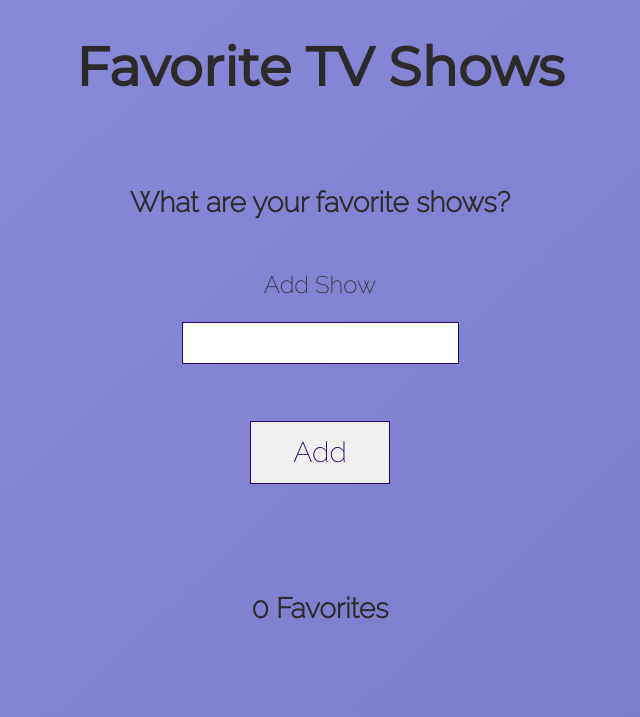
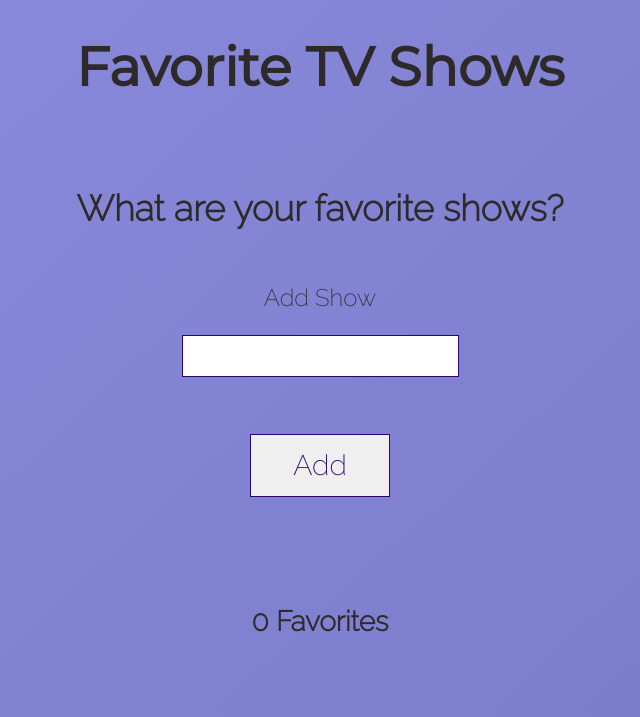
Before and after one commit to saxby-b/favorite-show-project, a website: page index.html in a window 1280 px wide. Shown: the whole page, without its empty margins (320-960 px from the left). Drawn offline with Linux system fonts and the light colour scheme.

Commit message:
Changed h3 to h2 and added type attribute to button

```diff
--- a/index.html
+++ b/index.html
@@ -21,10 +21,10 @@
       </header>
       <main>
         <div class="add-show">
-          <h3>What are your favorite shows?</h3>
+          <h2>What are your favorite shows?</h2>
           <label for="add">Add Show</label>
           <input type="text" id="add" />
-          <button class="add">Add</button>
+          <button type="button" class="add">Add</button>
         </div>
         <div class="show-list-container">
           <h3><span class="number">0</span> Favorites</h3>
```
